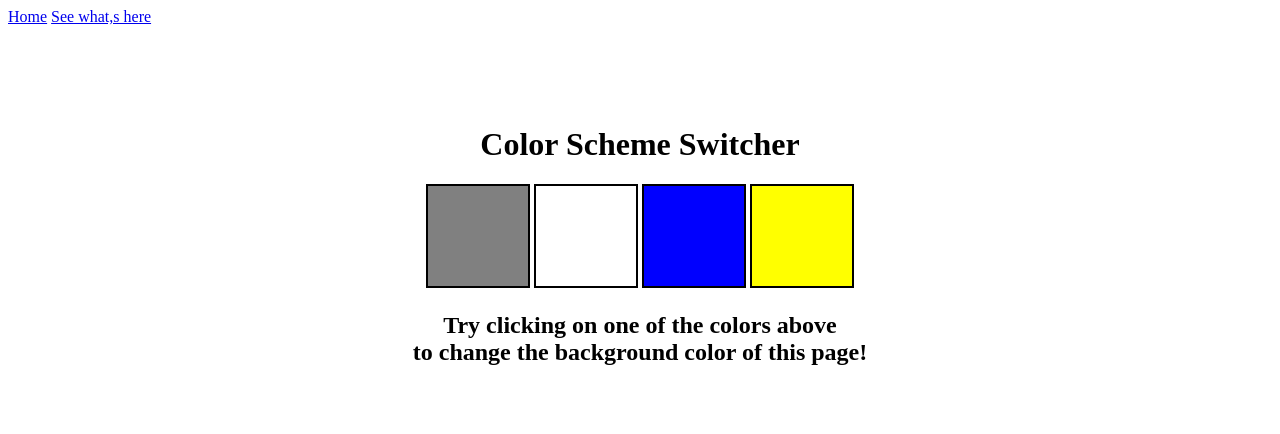
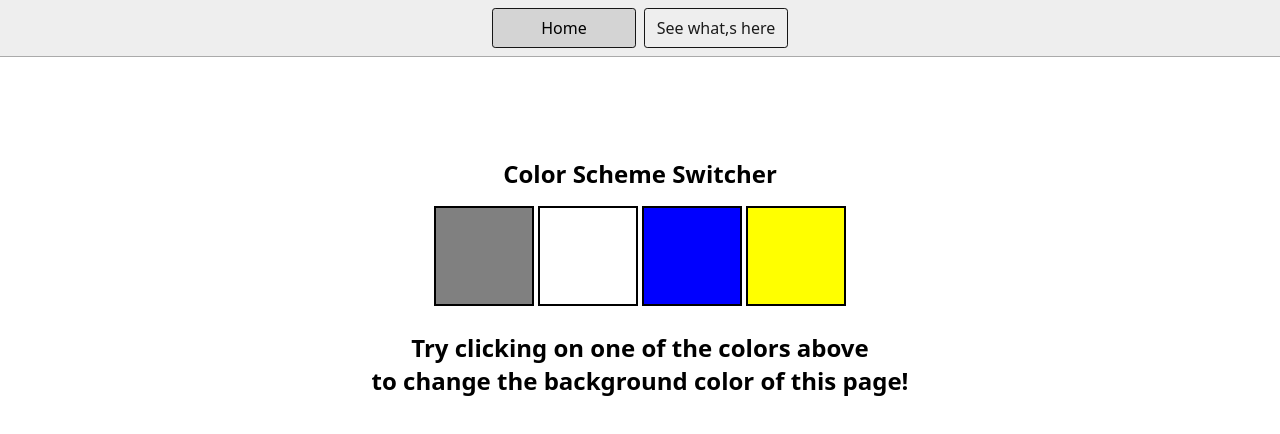
Before and after one commit to NitinWankhade97/learn-js, a plain HTML site: page 07_projects/01_color_scheme_switcher/index.html in a window 1280 px wide. Drawn offline with Linux system fonts and the light colour scheme.

Commit message:
common css file for projects

```diff
--- a/07_projects/styles.css
+++ b/07_projects/styles.css
@@ -1,33 +1,61 @@
-html {
-    margin: 0;
+* {
+  box-sizing: border-box;
 }
 
-  span {
-    display: block;
-  }
-  .canvas {
-    margin: 100px auto 100px;
-    width: 80%;
-    text-align: center;
+body {
+  margin: 0;
+  font-family: system-ui, sans-serif;
+  color: black;
+  background-color: white;
 }
 
-  .button {
-    width: 100px;
-    height: 100px;
-    border: solid black 2px;
-    display: inline-block;
+nav {
+  display: flex;
+  flex-wrap: wrap;
+  align-items: center;
+  justify-content: center;
+  padding: 0.5rem;
+  gap: 0.5rem;
+  border-bottom: solid 1px #aaa;
+  background-color: #eee;
 }
 
-  #grey {
-    background: grey;
+nav a {
+  display: inline-block;
+  min-width: 9rem;
+  padding: 0.5rem;
+  border-radius: 0.2rem;
+  border: solid 1px rgb(22, 22, 22);
+  text-align: center;
+  text-decoration: none;
+  color: #1b1b1b;
 }
 
-  #white {
-    background: white;
+nav a[aria-current='page'] {
+  color: #000;
+  background-color: #d4d4d4;
 }
-  #blue {
-    background: blue;
+
+main {
+  padding: 1rem;
 }
-  #yellow {
-    background: yellow;
+
+h1 {
+  font-weight: bold;
+  font-size: 1.5rem;
 }
+
+.projects {
+  display: flex;
+  flex-direction: column;
+}
+
+.project-link {
+  background-color: #fff;
+  padding: 10px 30px;
+  border-radius: 8px;
+  color: #212121;
+  text-decoration: none;
+  border: 2px solid #212121;
+  margin-top: 5px;
+}
```
Lines whose indentation alone changed are shown as unchanged.
